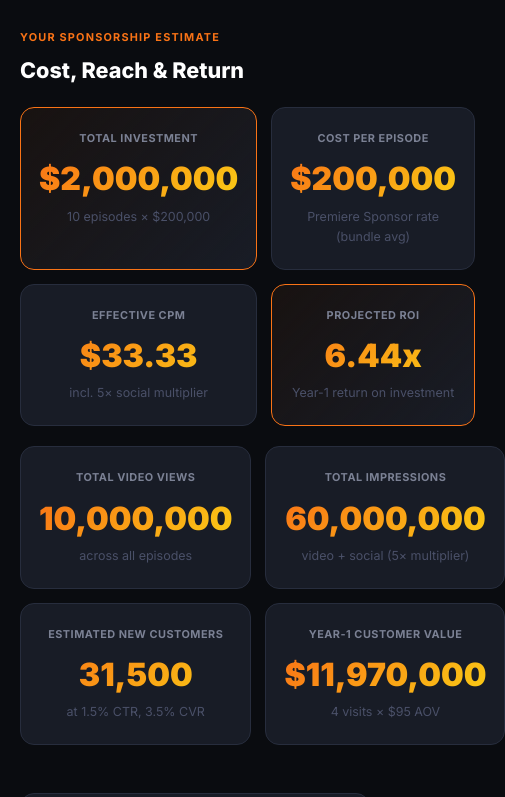
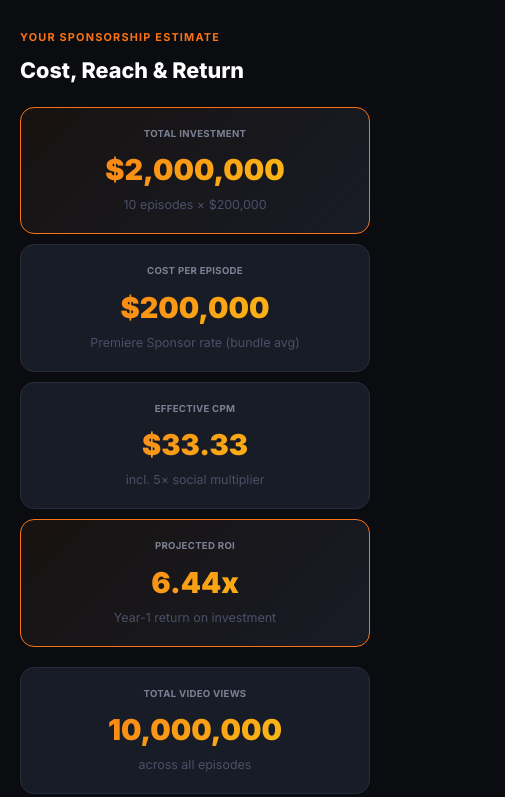
Before and after one commit to CineMck/scrapyard-kings-sponsors, a website: page public/calculator.html in a window 390 px wide. Shown: the part 1993-2790 px from the top of the page, 505 px wide, since content can reach past the window. Drawn offline with Linux system fonts and the light colour scheme.

Commit message:
Update calculator.html

```diff
--- a/public/calculator.html
+++ b/public/calculator.html
@@ -196,9 +196,18 @@
   }
   @media (max-width: 560px) {
     .tier-grid { grid-template-columns: 1fr; }
-    .results-grid { grid-template-columns: 1fr 1fr; }
+    .results-grid { grid-template-columns: 1fr 1fr; gap: 10px; }
+    .result-box { padding: 16px 12px; overflow: hidden; }
+    .result-value { font-size: 1.4rem; }
+    .result-label { font-size: 0.6rem; letter-spacing: 0.3px; }
+    .result-note { font-size: 0.65rem; }
     .header h1 { font-size: 1.7rem; }
     .header p { font-size: 0.9rem; }
+  }
+  @media (max-width: 420px) {
+    .results-grid { grid-template-columns: 1fr; }
+    .result-value { font-size: 1.8rem; }
+    .result-box { padding: 18px 16px; }
   }
 </style>
 </head>
```
